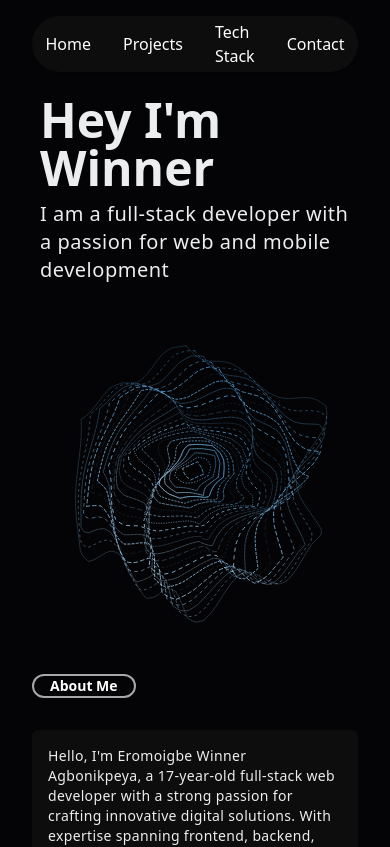
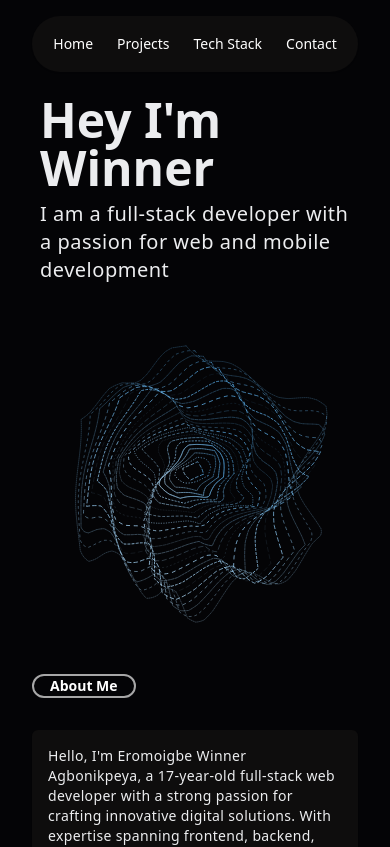
Before and after one commit to winnerezy/my-portfolio, a Vue app: page / in a window 390 px wide. Shown: the top 847 px of the page. Built offline with nearby package versions, Linux system fonts and the light colour scheme.

Commit message:
chores: - Portfolio title change fixes: - Nav bar fixes

```diff
--- a/index.html
+++ b/index.html
@@ -3,7 +3,7 @@
   <head>
     <meta charset="UTF-8" />
     <meta name="viewport" content="width=device-width, initial-scale=1.0" />
-    <title>Winner Portfolio</title>
+    <title>Eromoigbe Agbonikpeya Portfolio</title>
   </head>
   <body>
     <div id="app"></div>
--- a/src/components/Navbar.vue
+++ b/src/components/Navbar.vue
@@ -11,7 +11,7 @@ export default defineComponent({
     class="sticky top-4 z-50 w-full h-14 bg-primary rounded-full p-2 flex items-center justify-center shadow-sm"
   >
     <ul
-      class="text-md md:text-xl dark:text-white flex items-center justify-between sm:gap-8 md:gap-16"
+      class="text-sm sm:text-md md:text-xl dark:text-white flex items-center justify-between gap-6 sm:gap-8 md:gap-16"
     >
       <li><a href="#home">Home</a></li>
       <li><a href="#projects">Projects</a></li>
--- a/src/style.css
+++ b/src/style.css
@@ -34,7 +34,7 @@ body {
 }
 
 li {
-  @apply px-4 py-1 cursor-pointer;
+  @apply cursor-pointer;
   &:hover {
     text-decoration: underline;
     border-radius: 10px;
```
